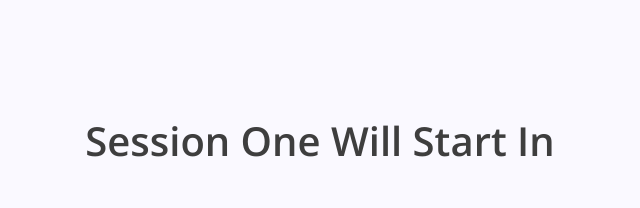
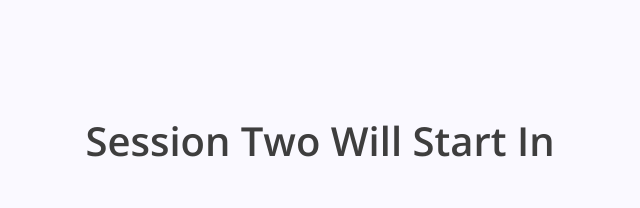
Before and after one commit to tharaka4146/landin-and-registering-page, a plain HTML site: page index.html in a window 1280 px wide. Shown: the part 1320-1528 px from the top of the page, 320-960 px from the left. Drawn offline with nearby package versions, Linux system fonts and the light colour scheme; files whose address does not match are found by name.

Commit message:
date change 2

```diff
--- a/index.html
+++ b/index.html
@@ -426,7 +426,7 @@
             <div class="row">
                 <div class="col-md-12 col-sm-12">
                     <div class="section-heading pb-55 text-center">
-                        <h2>Session one will start in</h2>
+                        <h2>Session two will start in</h2>
                         <!-- <p style="font-size: 500%; margin-top: 20%; margin-bottom: 20%;">00 00 00 00</p> -->
                         <div id="countdown" class="row justify-content-center align-items-center"
                             style="margin-top: 10%; margin-bottom: 10%; "></div>
```
